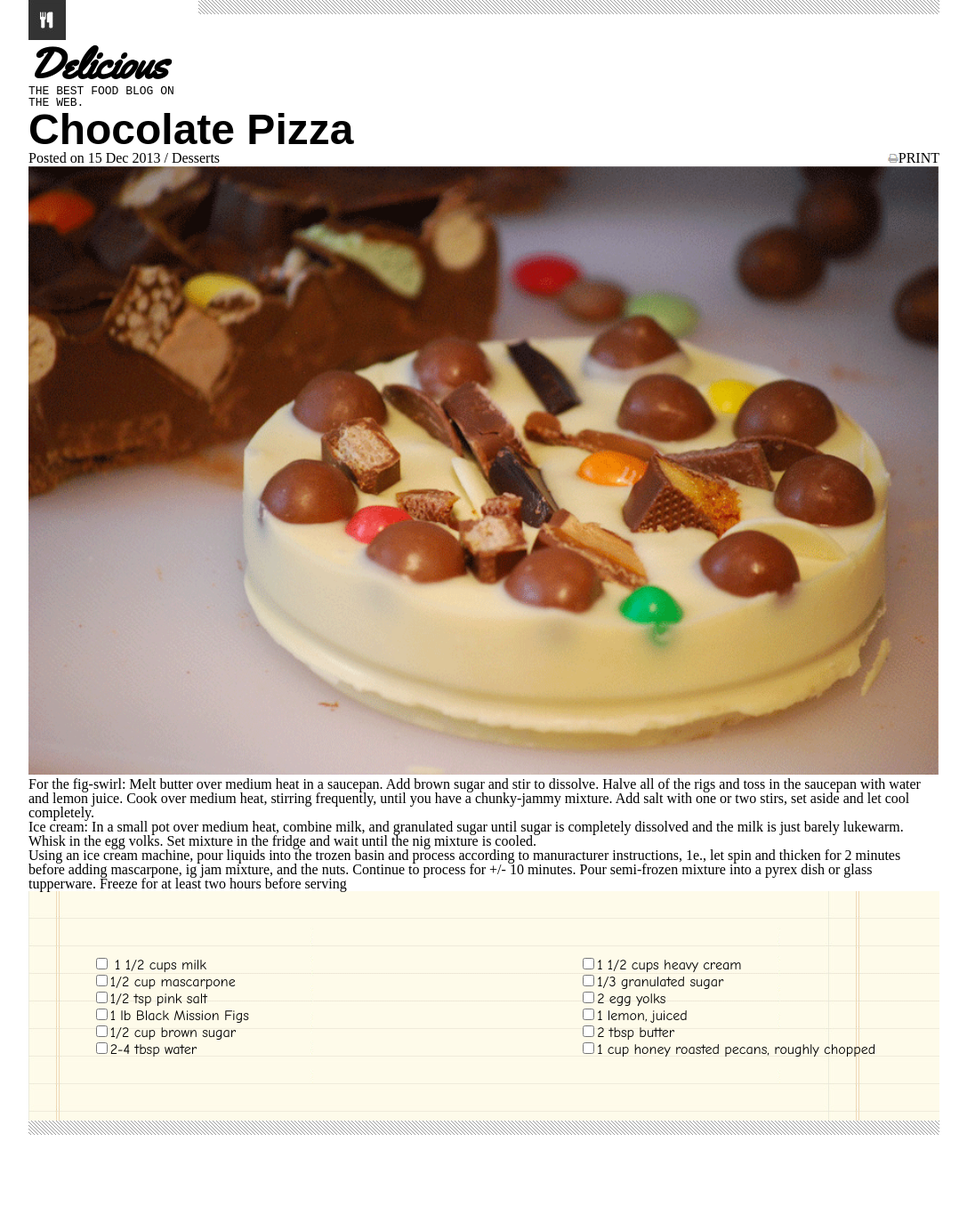
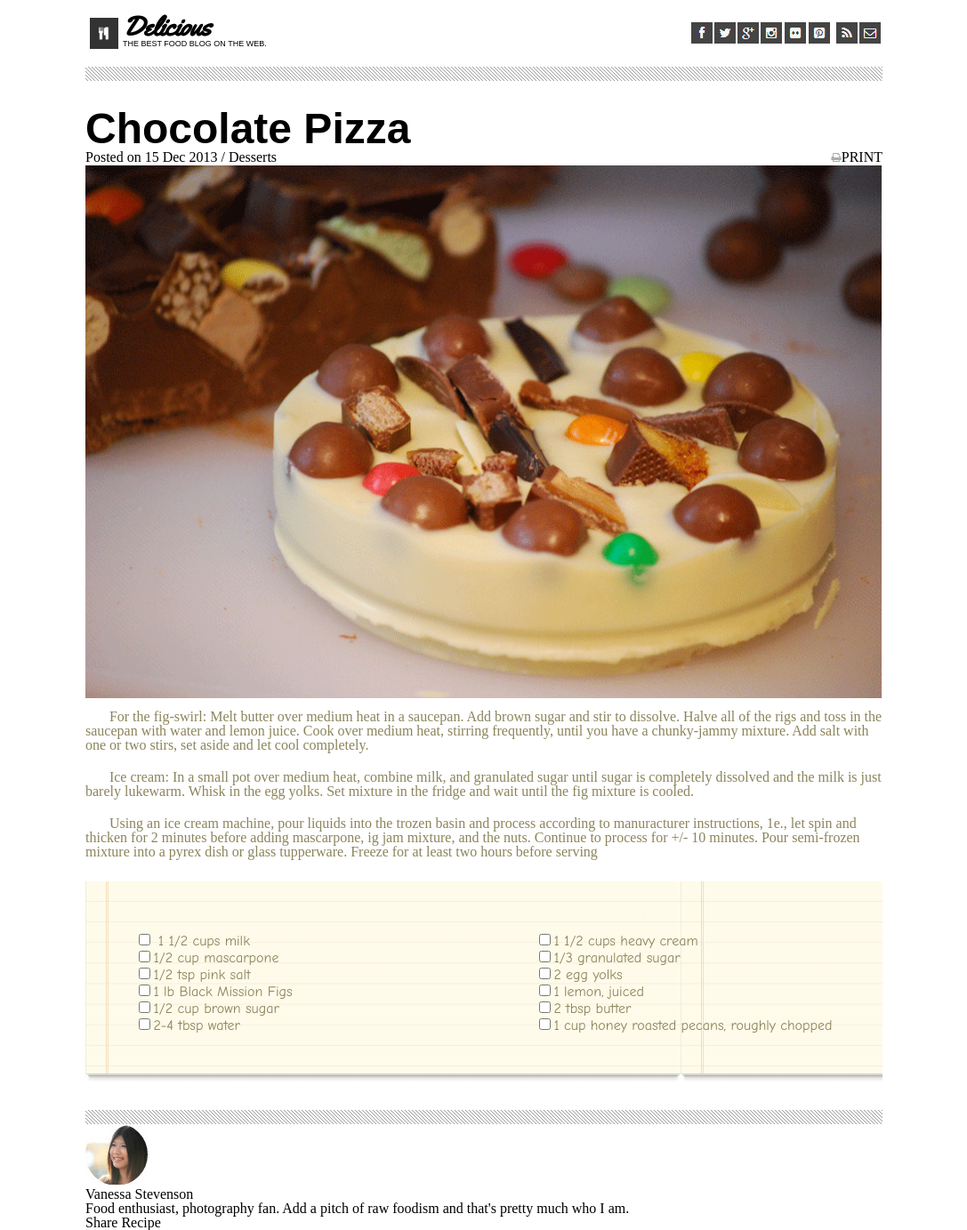
Before and after one commit to gorfllord/chocolate-pizza, a plain HTML site: page index.html in a window 1280 px wide. Shown: the whole page at 89% size, without its empty margins (96-1183 px from the left). Before the commit the page ends 1276 px from the top, so only its background shows below. Drawn offline with Linux system fonts and the light colour scheme.

Commit message:
uploading hour 3, Geoff drive David nav

```diff
--- a/css/style.css
+++ b/css/style.css
@@ -3,18 +3,42 @@
 }
 body {
   margin: auto;
-  padding: 0 10%;
+  padding: 0 15%;
 }
 header {
   display: flex;
+  flex-direction: column;
+}
+#header {
+  display: flex;
+  flex-direction: row;
+  justify-content: space-between;
+  align-content: center;
+  padding: 15px 0px;
+}
+#logo {
+  padding: 5px;
+  width: 42px;
+  height: 45px;
+}
+#logoBrand {
+  display: flex;
+  flex-direction: row;
+  justify-content: left;
+}
+figure {
+  width: 15rem;
 }
 h2 {
   font-family: "yellowtail", cursive;
-  font-size: 3rem;
+  font-size: 1.9rem;
   font-weight: bold;
+  font-stretch: expanded;
 }
 figcaption {
-  font-family: monospace;
+  font-size: xx-small;
+  font-family: arial, helvetica, sans-serif;
+  font-stretch: condensed;
 }
 .borderLine {
   height: 16px;
@@ -31,6 +55,24 @@ figcaption {
   flex-direction: row;
   justify-content: space-between;
 }
+nav {
+  display: flex;
+  justify-content: flex-end;
+  align-content: center;
+}
+nav ul {
+  display: flex;
+  justify-content: flex-end;
+  align-content: center;
+  padding-left: 5px;
+}
+nav ul img {
+  padding-top: 10px;
+  padding-right: 2px;
+}
+main {
+  padding-top: 30px;
+}
 h1 {
   font-family: arial, helvetica, sans-serif;
   font-weight: bold;
@@ -39,11 +81,21 @@ h1 {
 #mainImage {
   width: 100%;
 }
+.para {
+  text-indent: 3%;
+  padding: 10px 0;
+  color: rgb(139, 132, 91);
+}
+.para:last-child {
+  padding-bottom: 25px;
+}
 #paperList {
   background-image: url("../assets/list-bg.png");
-display: flex;
-padding: 7%;
-font-family: "comic sans ms", "comic sans", cursive;
-justify-content: space-between;
-
+  background-size: contain;
+  display: flex;
+  padding: 6.3%;
+  font-family: "comic sans ms", "comic sans", cursive;
+  justify-content: space-between;
+  color: rgb(139, 132, 91);
+  margin-bottom: 30px;
 }
--- a/index.html
+++ b/index.html
@@ -14,13 +14,28 @@
 
 <body>
   <header>
-    <section>
-      <img src="assets/logo.png">
-      <figure>
-        <h2>Delicious</h2>
-        <figcaption>THE BEST FOOD BLOG ON THE WEB.</figcaption>
-      </figure>
-      <nav></nav>
+    <section id="header">
+      <article id="logoBrand">
+        <img id="logo" src="assets/logo.png">
+        <figure>
+          <h2>Delicious</h2>
+          <figcaption>THE BEST FOOD BLOG ON THE WEB.</figcaption>
+        </figure>
+      </article>
+      <nav>
+        <ul>
+          <li><img src="assets/fb-icon.png"></li>
+          <li><img src="assets/twit-icon.png"></li>
+          <li><img src="assets/gp-icon.png"></li>
+          <li><img src="assets/insta-icon.png"></li>
+          <li><img src="assets/flic-icon.png"></li>
+          <li><img src="assets/pint-icon.png"></li>
+        </ul>
+        <ul>
+          <li><img src="assets/rss-icon.png"></li>
+          <li><img src="assets/mail-icon.png"></li>
+        </ul>
+      </nav>
     </section>
     <section class="borderLine"></section>
   </header>
@@ -34,17 +49,9 @@
     </section>
     <img id="mainImage" src="assets/choco-pizza.png" alt="A picture of chocolate pizza">
     <section>
-      <p>For the fig-swirl: Melt butter over medium heat in a saucepan. Add brown sugar and stir to dissolve. Halve all
-        of the rigs and toss in the saucepan with water and lemon juice. Cook over medium heat, stirring frequently,
-        until you have a chunky-jammy mixture. Add salt with one or two stirs, set aside and let cool completely.</p>
-      <p>Ice cream: In a small pot over medium heat, combine milk, and granulated sugar until sugar is completely
-        dissolved and the milk is just barely lukewarm. Whisk in the egg volks. Set mixture in the fridge and wait until
-        the
-        nig mixture is cooled. </p>
-      <p>Using an ice cream machine, pour liquids into the trozen basin and process according to manuracturer
-        instructions, 1e., let spin and thicken for 2 minutes before adding mascarpone, ig jam mixture, and the nuts.
-        Continue to process for +/- 10 minutes. Pour semi-frozen mixture into a pyrex dish or glass tupperware. Freeze
-        for at least two hours before serving</p>
+      <p class="para">For the fig-swirl: Melt butter over medium heat in a saucepan. Add brown sugar and stir to dissolve. Halve all of the rigs and toss in the saucepan with water and lemon juice. Cook over medium heat, stirring frequently, until you have a chunky-jammy mixture. Add salt with one or two stirs, set aside and let cool completely.</p>
+      <p class="para">Ice cream: In a small pot over medium heat, combine milk, and granulated sugar until sugar is completely dissolved and the milk is just barely lukewarm. Whisk in the egg yolks. Set mixture in the fridge and wait until the fig mixture is cooled. </p>
+      <p class="para">Using an ice cream machine, pour liquids into the trozen basin and process according to manuracturer instructions, 1e., let spin and thicken for 2 minutes before adding mascarpone, ig jam mixture, and the nuts. Continue to process for +/- 10 minutes. Pour semi-frozen mixture into a pyrex dish or glass tupperware. Freeze for at least two hours before serving</p>
     </section>
     <section>
       <article id="paperList">
@@ -68,6 +75,12 @@
       </article>
     </section>
     <section class="borderLine"></section>
+    <section>
+      <img src="assets/van-pic.png">
+      <h3>Vanessa Stevenson</h3>
+      <p>Food enthusiast, photography fan. Add a pitch of raw foodism and that's pretty much who I am.</p>
+      <p id="shareRecipe">Share Recipe</p>
+    </section>
   </main>
   <footer>
 
```
